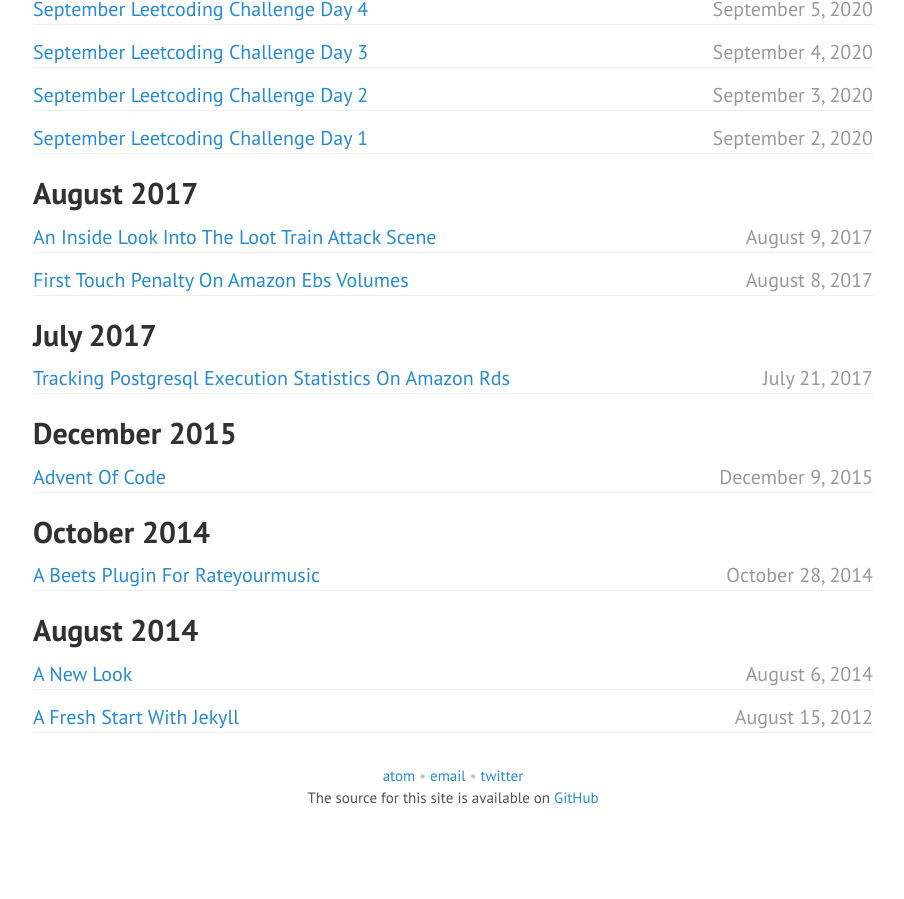
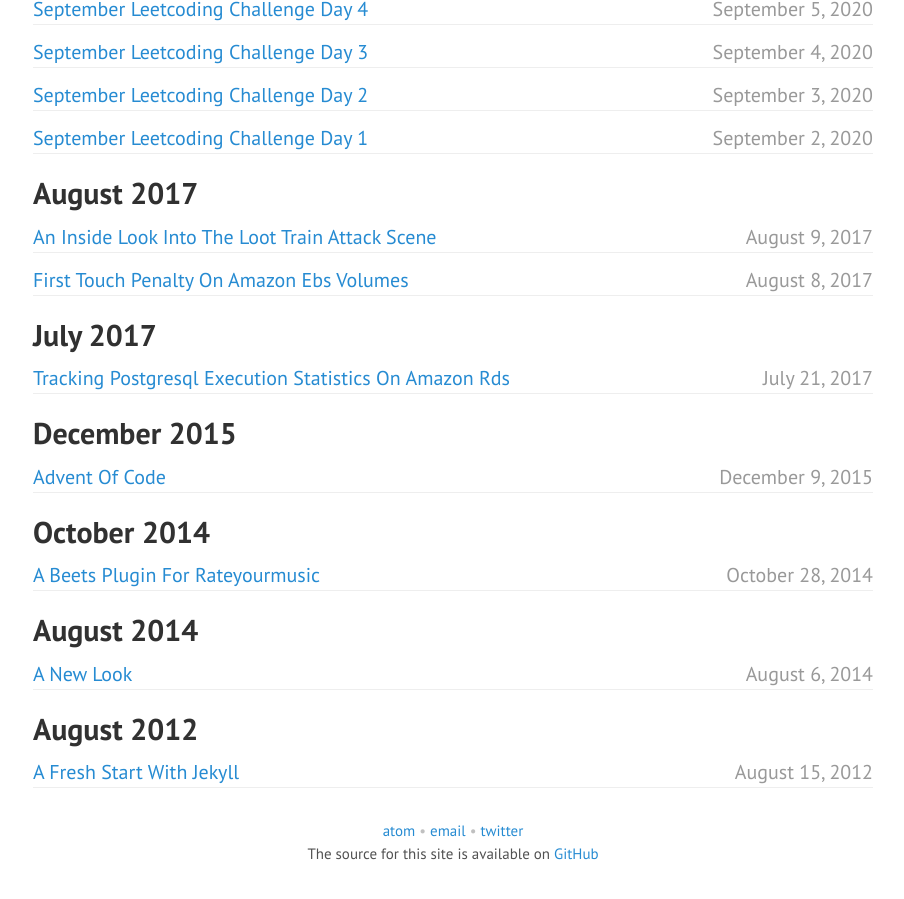
Before and after one commit to jcazevedo/jcazevedo.net, a Jekyll site: the page built from posts/index.html, in a window 1280 px wide and 900 px high, scrolled down 1642 px. Shown: the whole window, without its empty margins (187-1091 px from the left). Built offline with Jekyll 4.4.1, drawn with Linux system fonts in a browser that asks for light colours; the list of posts is cut into pages by our own code; before the commit the page ends 2487 px from its top, so only the background shows below that.

Commit message:
Generate a new header if the year changes

```diff
--- a/posts/index.html
+++ b/posts/index.html
@@ -10,9 +10,11 @@ title: Posts
   {% unless post.next %}
   <h2>{{ post.date | date: '%B %Y' }}</h2>
   {% else %}
+  {% capture year %}{{ post.date | date: '%Y' }}{% endcapture %}
+  {% capture nyear %}{{ post.next.date | date: '%Y' }}{% endcapture %}
   {% capture month %}{{ post.date | date: '%B' }}{% endcapture %}
   {% capture nmonth %}{{ post.next.date | date: '%B' }}{% endcapture %}
-  {% if month != nmonth %}
+  {% if month != nmonth or year != nyear %}
   <h2>{{ post.date | date: '%B %Y' }}</h2>
   {% endif %}
   {% endunless %}
```
